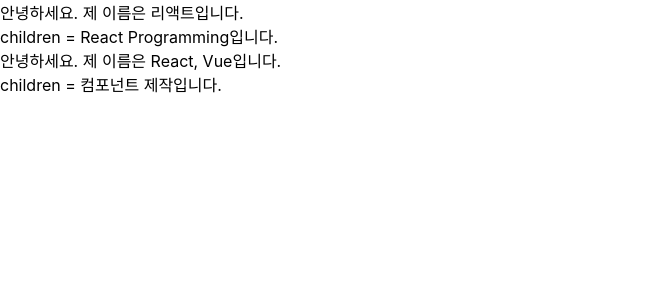
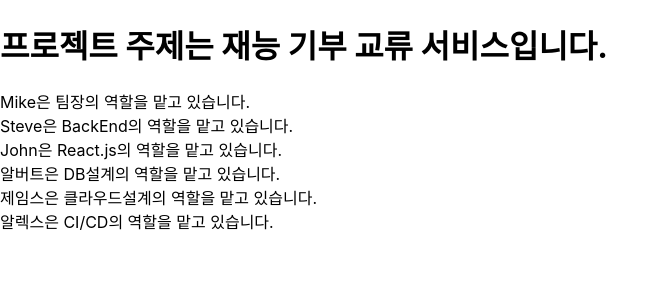
Before and after one commit to SJF02/ReactEx, a React (Create React App) app in the folder ch04_component/: page / in a window 1280 px wide. Shown: the top 300 px of the page, without its empty margins (0-669 px from the left). Built offline with nearby package versions, Linux system fonts and the light colour scheme.

Commit message:
조합과 추출 설계

```diff
--- a/ch04_component/src/App.js
+++ b/ch04_component/src/App.js
@@ -6,7 +6,8 @@
 // import MyComponent from "./ex03_props/MyComponent";
 // import Library from "./ex04_props/Library";
 // import MyComponent from "./ex05_arrow/MyComponent";
-import MyComponent from "./ex06_destructing/MyComponent";
+// import MyComponent from "./ex06_destructing/MyComponent";
+import Team from "./ex07_composition/Team";
 
 function App() {
   return (
@@ -35,10 +36,14 @@
     </>
     */
 
+    /*
     <>
       <MyComponent name='리액트'>React Programming</MyComponent>
       <MyComponent name='React, Vue'>컴포넌트 제작</MyComponent>
     </>
+    */
+
+    <Team title="재능 기부 교류 서비스" />
   );
 }
 
--- /dev/null
+++ b/ch04_component/src/ex07_composition/Student.jsx
@@ -0,0 +1,9 @@
+function Student(props){
+    return (
+        <div>
+            {props.name}은 {props.work}의 역할을 맡고 있습니다.
+        </div>
+    )
+}
+
+export default Student;
--- /dev/null
+++ b/ch04_component/src/ex07_composition/Team.jsx
@@ -0,0 +1,23 @@
+import Student from "./Student";
+
+/*
+    [컴포넌트 합성]
+    ; 상향식 설계(Bottom-up)
+    기본 컴포넌트 설계 -> 상위 컴포넌트 조립
+*/
+
+function Team(props){
+    return (
+        <>
+            <h1>프로젝트 주제는 {props.title}입니다.</h1>
+            <Student name="Mike" work="팀장" />
+            <Student name="Steve" work="BackEnd" />
+            <Student name="John" work="React.js" />
+            <Student name="알버트" work="DB설계" />
+            <Student name="제임스" work="클라우드설계" />
+            <Student name="알렉스" work="CI/CD" />
+        </>
+    )
+}
+
+export default Team;
```
Also changed, not shown: ch04_component/src/ex08_extraction/Comment.jsx (added, +27 -0 lines).
